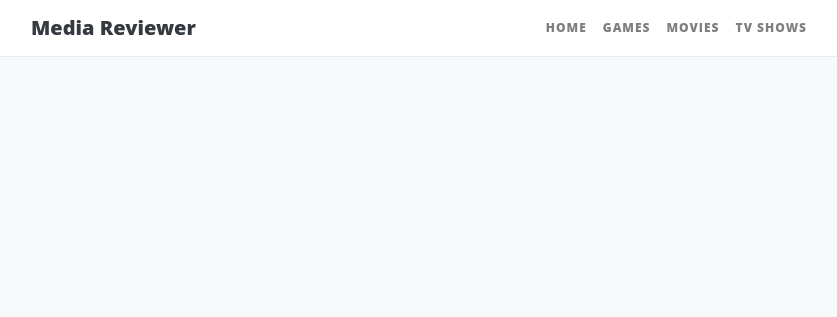
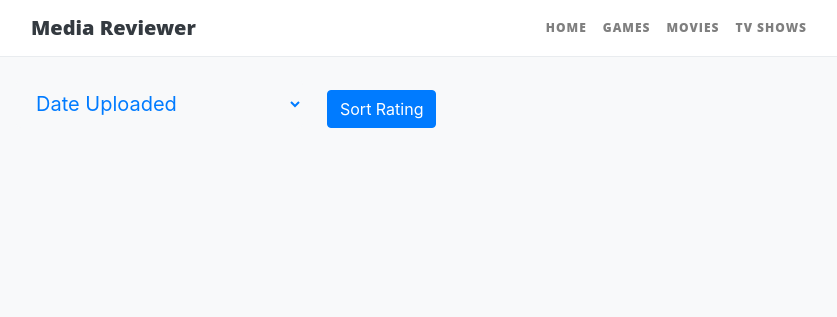
Before and after one commit to Code-Institute-Submissions/Jakejamesreid-Media-Reviewer, a Flask app: page /game-listings in a window 1280 px wide. Shown: the top 317 px of the page, without its empty margins (54-891 px from the left). Run offline with Flask 2, Linux system fonts and the light colour scheme; data that the repository does not hold is empty; some libraries are stand-ins or nearby versions.

Commit message:
Added sorting option on listings page to sort by date and rating Movies Media page now correctly displays content Small design improvements

```diff
--- a/app.py
+++ b/app.py
@@ -3,7 +3,7 @@ from datetime import datetime, date
 from flask import Flask, render_template, request, redirect, flash, url_for
 from flask_pymongo import PyMongo
 from bson.objectid import ObjectId
-from forms import SubmitReviewForm
+from forms import SubmitReviewForm, SortRating
 __location__ = os.path.realpath(
     os.path.join(os.getcwd(), os.path.dirname(__file__)))
 if os.path.exists(__location__+"\\env.py"):
@@ -20,26 +20,31 @@ mongo = PyMongo(app)
 def index():
     return render_template("index.html")
 
-@app.route("/game-listings")
+@app.route("/game-listings", methods=["GET", "POST"])
 def game_listings():
 
     game_posts = list(mongo.db.games.find())
+    print('hello')
+    rating_form = SortRating()
     # Determine the average user rating for each game
-    game_posts_with_rating = calculateMediaRating(game_posts)
+    game_posts_with_rating = calculateMediaRatingAndSort(game_posts, rating_form)
 
-    return render_template("listings.html", posts = game_posts_with_rating, category="Games")
+    return render_template("listings.html", posts = game_posts_with_rating, category="Games", rating_form=rating_form)
 
-@app.route("/movie-listings")
+@app.route("/movie-listings",  methods=["GET", "POST"])
 def movie_listings():
     movie_posts = list(mongo.db.movies.find())
-    movie_posts_with_rating = calculateMediaRating(movie_posts)
-    return render_template("listings.html", posts = movie_posts_with_rating, category="Movies")
+    rating_form = SortRating()
+    movie_posts_with_rating = calculateMediaRatingAndSort(movie_posts, rating_form)
+
+
+    return render_template("listings.html", posts = movie_posts_with_rating, category="Movies", rating_form=rating_form)
 
 @app.route("/games/<media>", methods=["GET", "POST"])
 def game_media(media):
     game = mongo.db.games.find_one({'name': media})
     form = SubmitReviewForm()
-    game_with_rating = calculateMediaRating([game])
+    game_with_rating = calculateMediaRatingAndSort([game], form)
 
     if form.validate_on_submit():
         mongo.db["games"].update_one(
@@ -58,31 +63,63 @@ def game_media(media):
               }
         })
         game = mongo.db.games.find_one({'name': media})
-        game_with_rating = calculateMediaRating([game])
+        game_with_rating = calculateMediaRatingAndSort([game], form)
         flash("Review has been successfully submitted", "success")
         return redirect(url_for('game_media', media=game_with_rating[0]['name']))
 
     return render_template("media.html", media = game_with_rating[0], category="Games", form=form)
 
-def calculateMediaRating(media_posts):
+@app.route("/movies/<media>", methods=["GET", "POST"])
+def movie_media(media):
+    movie = mongo.db.movies.find_one({'name': media})
+    form = SubmitReviewForm()
+    movie_with_rating = calculateMediaRatingAndSort([movie], form)
+
+    if form.validate_on_submit():
+        mongo.db["movies"].update_one(
+          {'name': media},
+          {
+              '$push':
+              {
+                  'review':
+                  {
+                      "id": ObjectId(),
+                      "author": form.name.data,
+                      "comment": form.comment.data,
+                      "rating": form.rating.data,
+                      "date_uploaded": datetime.now()
+                  }
+              }
+        })
+        movie = mongo.db.games.find_one({'name': media})
+        movie_with_rating = calculateMediaRatingAndSort([movie], form)
+        flash("Review has been successfully submitted", "success")
+        return redirect(url_for('movie_media', media=movie_with_rating[0]['name']))
+
+    return render_template("media.html", media = movie_with_rating[0], category="Movies", form=form)
+
+def calculateMediaRatingAndSort(media_posts, form):
     """Return media posts for the given collection
 
     :param string collection: The name of the databases collection
     :return: List of media posts
     :rtype: list
     """
+
+    media_posts = list(reversed(media_posts))
     for media in media_posts:
         overall_rating = 0
         for rating in media['review']:
             overall_rating+=int(rating['rating'])
         media['overall_rating'] = int(overall_rating/len(media['review']))
 
+    # Sort posts by rating
+    if form.validate_on_submit():
+        if form.rating.data == "1":
+            media_posts = sorted(media_posts, key=lambda k: k['overall_rating'], reverse=True)
+        elif form.rating.data == "2":
+            media_posts = sorted(media_posts, key=lambda k: k['overall_rating'])
     return media_posts
-
-# @app.route("/games/<media>/submit-review")
-# def review(media):
-#     form = SubmitReviewForm()
-#     return render_template("review.html", media = game, form=form)
 
 
 if __name__ == "__main__":
--- a/forms.py
+++ b/forms.py
@@ -8,3 +8,7 @@ class SubmitReviewForm(FlaskForm):
     rating = SelectField('Rating', choices=[i for i in range(1, 11)], default=1, validators=[DataRequired()])
     comment = StringField('Comment', widget=TextArea(), validators=[DataRequired()])
     submit = SubmitField('Submit Review')
+
+class SortRating(FlaskForm):
+    rating = SelectField('Rating', choices=[(0, "Date Uploaded"), (1, "Rating Highest to Lowest"), (2, "Rating Lowest to Highest")], default=0)
+    submit = SubmitField('Sort Rating')
--- a/static/css/style.css
+++ b/static/css/style.css
@@ -6,10 +6,6 @@ body {
 
   h1, h2, h3, h4, h5, h6 {
     color: #444444;
-  }
-
-  .section{
-      padding-bottom: 20px;
   }
 
 /* # Navigation Bar */
@@ -195,3 +191,10 @@ body {
 .user-rating.positive{
     background-color: rgb(102, 204, 51);
 }
+
+
+.rating-select{
+    border: 0;
+    background-color: #f8f9fa;
+    color: #007bff;
+}
--- a/templates/listings.html
+++ b/templates/listings.html
@@ -1,4 +1,5 @@
 {% extends "base.html" %}
+
 {% block title %}
     {% if category %}
     <title>{{ category }} Listings</title>
@@ -8,6 +9,29 @@
 {% endblock title %}
 
 {% block content %}
+    <div class = "container">
+        <form action="" method="POST" id="sort-form">
+            {{ rating_form.csrf_token }}
+            <div class="row">
+                <div class="d-inline mr-4">
+                    <fieldset class="mt-auto">
+                        <div class="form-group">
+                            {{ rating_form.rating(class="form-control form-control-lg rating-select") }}
+                        </div>
+
+                    </fieldset>
+                </div>
+                <div class="d-inline align-bottom mt-auto">
+                    <div class="form-group">
+                        {{ rating_form.submit(class="btn btn-primary") }}
+                    </div>
+                </div>
+
+
+            </div>
+        </form>
+    </div>
+
     {% for post in posts %}
         <article class="media content-section shadow">
             <img class="article-img mr-3" src="{{ post.image_url }}" alt="Generic placeholder image">
@@ -15,7 +39,11 @@
                 <div class="article-header-metadata">
                     <a class="mr-2">{{ post.media_category }}</a>
                 </div>
-                <h2 class="article-title"><a href="{{ url_for('game_media', media=post.name) }}">{{ post.name }}</a></h2>
+                {% if category == "Games" %}
+                    <h2 class="article-title"><a href="{{ url_for('game_media', media=post.name) }}">{{ post.name }}</a></h2>
+                {% elif category == "Movies" %}
+                    <h2 class="article-title"><a href="{{ url_for('movie_media', media=post.name) }}">{{ post.name }}</a></h2>
+                {% endif %}
                 <div class="article-footer-metadata">
                     <span><strong>Uploaded: </strong><a class="mr-4">{{ post.date_uploaded }}</a> </span>
                     <a href="#"><i class="far fa-thumbs-up mr-1" ></i></a><small class="text-muted">{{ post.likes }}</small>
```
Also changed, not shown: templates/media.html (+13 -7 lines).
